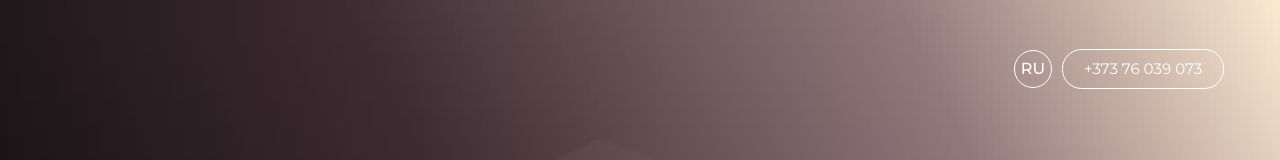
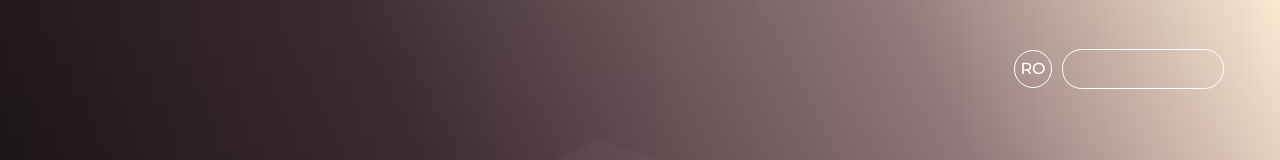
Before and after one commit to corporateready/sarmizegetusa, a Next.js app: page /thank-you-ru in a window 1280 px wide. Shown: the top 160 px of the page. Built offline with nearby package versions, Linux system fonts and the light colour scheme.

Commit message:
fixed secondary

```diff
--- a/app/components/ro-page/lang-thanks-toggler/index.jsx
+++ b/app/components/ro-page/lang-thanks-toggler/index.jsx
@@ -6,46 +6,13 @@ import {motion} from "motion/react";
 const Index = () => {
   const [isActiveButton, setIsActiveButton] = React.useState(false);
   return (
-    <motion.button
-      initial={{ opacity: 0 }}
-      animate={{ opacity: 1 }}
-      transition={{ duration: 0.1 }}
+    <Link
+    href={"/thank-you-ru"}
       type="button"
-      className={
-        !isActiveButton
-          ? styles.header_navigate__lang
-          : styles.header_navigate__lang_active
-      }
-      onClick={() => setIsActiveButton(!isActiveButton)}
+      className={styles.header_navigate__lang}
     >
-      <span
-        className={`${styles.header__drop_lang__span_initial} ${
-          isActiveButton
-            ? styles.header__drop_lang__span
-            : "border-0"
-        }`}
-      >
-        ro
-      </span>
-      {isActiveButton ? (
-        <motion.div
-          initial={{ opacity: 0 }}
-          animate={{ opacity: 1 }}
-          transition={{ duration: 0.3 }}
-          onChange={(e) => e.stopPropagation()}
-          className={styles.header__drop_lang}
-        >
-          <Link
-            href={"/thank-you-ru"}
-            className={styles.header__drop_lang__link}
-          >
-            ru
-          </Link>
-        </motion.div>
-      ) : (
-        ""
-      )}
-    </motion.button>
+     ru
+    </Link>
   );
 };
 
--- a/app/components/ro-page/phone-button-thanks/index.jsx
+++ b/app/components/ro-page/phone-button-thanks/index.jsx
@@ -15,7 +15,6 @@ const Index = () => {
           fill="white"
         />
       </svg>
-      +373 76 039 073
     </a>
   );
 }
--- a/app/components/ru-page/lang-thanks-toggler/index.jsx
+++ b/app/components/ru-page/lang-thanks-toggler/index.jsx
@@ -1,44 +1,15 @@
 import React from "react";
 import styles from "./styles.module.scss";
 import Link from "next/link";
-import { motion } from "motion/react";
 
 const Index = () => {
-  const [isActiveButton, setIsActiveButton] = React.useState(false);
   return (
-    <motion.button
-      initial={{ opacity: 0 }}
-      animate={{ opacity: 1 }}
-      transition={{ duration: 0.1 }}
-      type="button"
-      className={
-        !isActiveButton
-          ? styles.header_navigate__lang
-          : styles.header_navigate__lang_active
-      }
-      onClick={() => setIsActiveButton(!isActiveButton)}
+    <Link
+      href={"/thank-you-ro"}
+      className={styles.header_navigate__lang}
     >
-      <span
-        className={`${styles.header__drop_lang__span_initial} ${
-          isActiveButton ? styles.header__drop_lang__span : "border-0"
-        }`}
-      >
-        ru
-      </span>
-      {isActiveButton ? (
-        <motion.div
-          initial={{ opacity: 0 }}
-          animate={{ opacity: 1 }}
-          transition={{ duration: 0.3 }}
-          onChange={(e) => e.stopPropagation()}
-          className={styles.header__drop_lang}
-        >
-          <Link href={"/thank-you-ro"} className={styles.header__drop_lang__link}>ro</Link>
-        </motion.div>
-      ) : (
-        ""
-      )}
-    </motion.button>
+     ro
+    </Link>
   );
 };
 
--- a/app/components/ru-page/phone-button-thanks/index.jsx
+++ b/app/components/ru-page/phone-button-thanks/index.jsx
@@ -15,7 +15,6 @@ const Index = () => {
           fill="white"
         />
       </svg>
-      +373 76 039 073
     </a>
   );
 }
```
